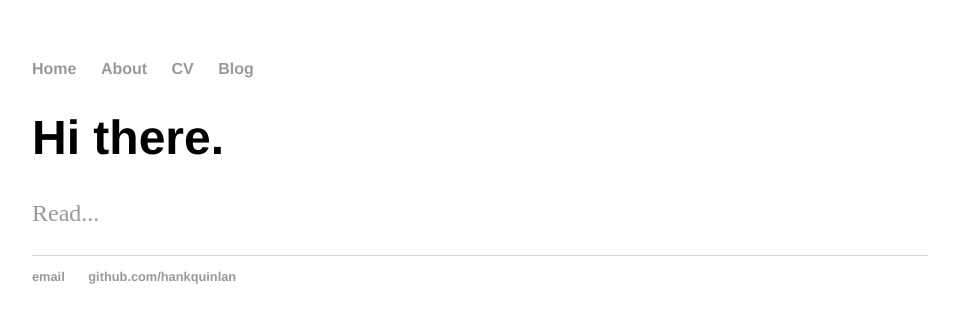
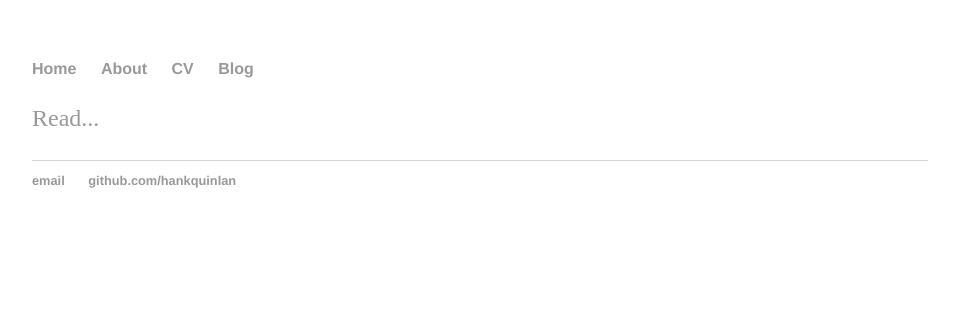
Before and after one commit to jooooh/jooooh.github.io, a Jekyll site: the page built from index.html, in a window 1280 px wide. Shown: the top 323 px of the page, without its empty margins (160-1119 px from the left). Built offline with Jekyll 4.4.1, drawn with Linux system fonts in a browser that asks for light colours.

Commit message:
Update index.html

```diff
--- a/index.html
+++ b/index.html
@@ -1,8 +1,7 @@
 ---
 layout: default
-title: J. Oh
+title: joooh's blog
 ---
 <div class="blurb">
-	<h1>Hi there.</h1>
 	<p><a href="/about">Read...</a></p>
 </div><!-- /.blurb -->
```
